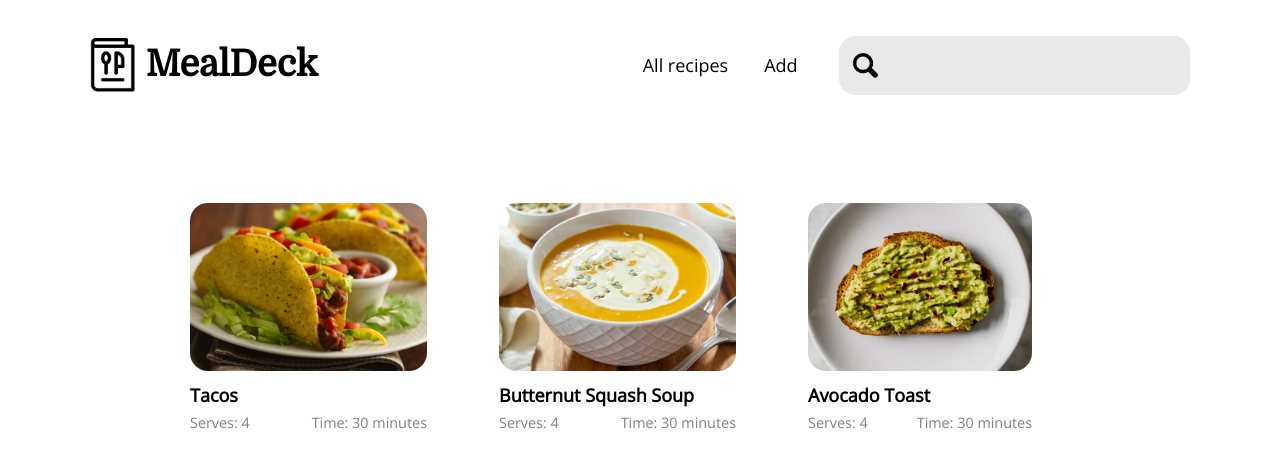
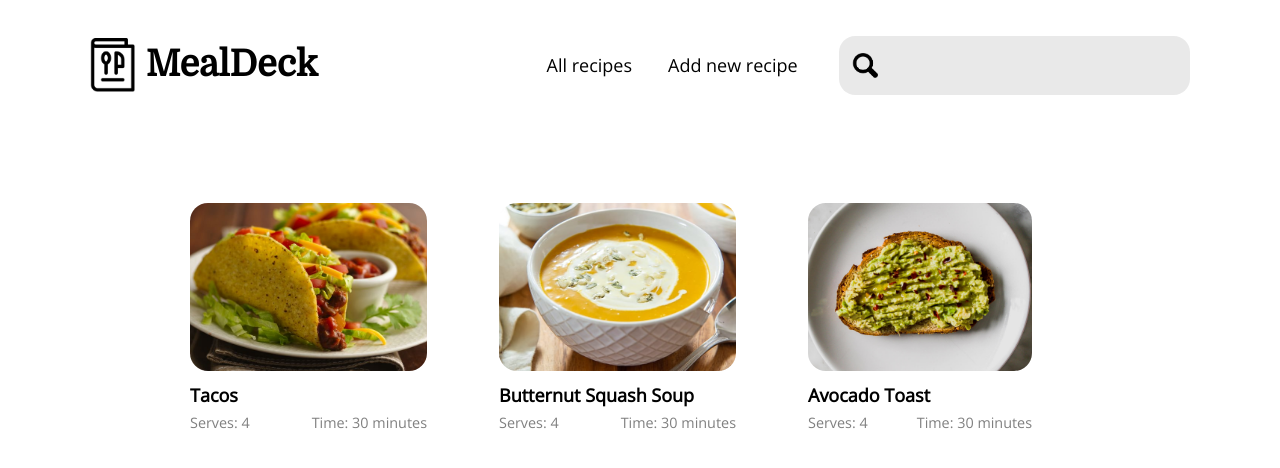
Before and after one commit to edlsto/recipe-creator, a Vue app: page / in a window 1280 px wide. Shown: the top 468 px of the page. Built offline with nearby package versions, Linux system fonts and the light colour scheme.

Commit message:
Change text on nav link

```diff
--- a/src/components/Nav.vue
+++ b/src/components/Nav.vue
@@ -11,7 +11,7 @@
     <div class="nav-links">
       <router-link to="/" class="nav-link">All recipes</router-link>
 
-      <router-link to="/add" class="nav-link">Add</router-link>
+      <router-link to="/add" class="nav-link">Add new recipe</router-link>
 
       <input type="text" class="search" />
     </div>
```
